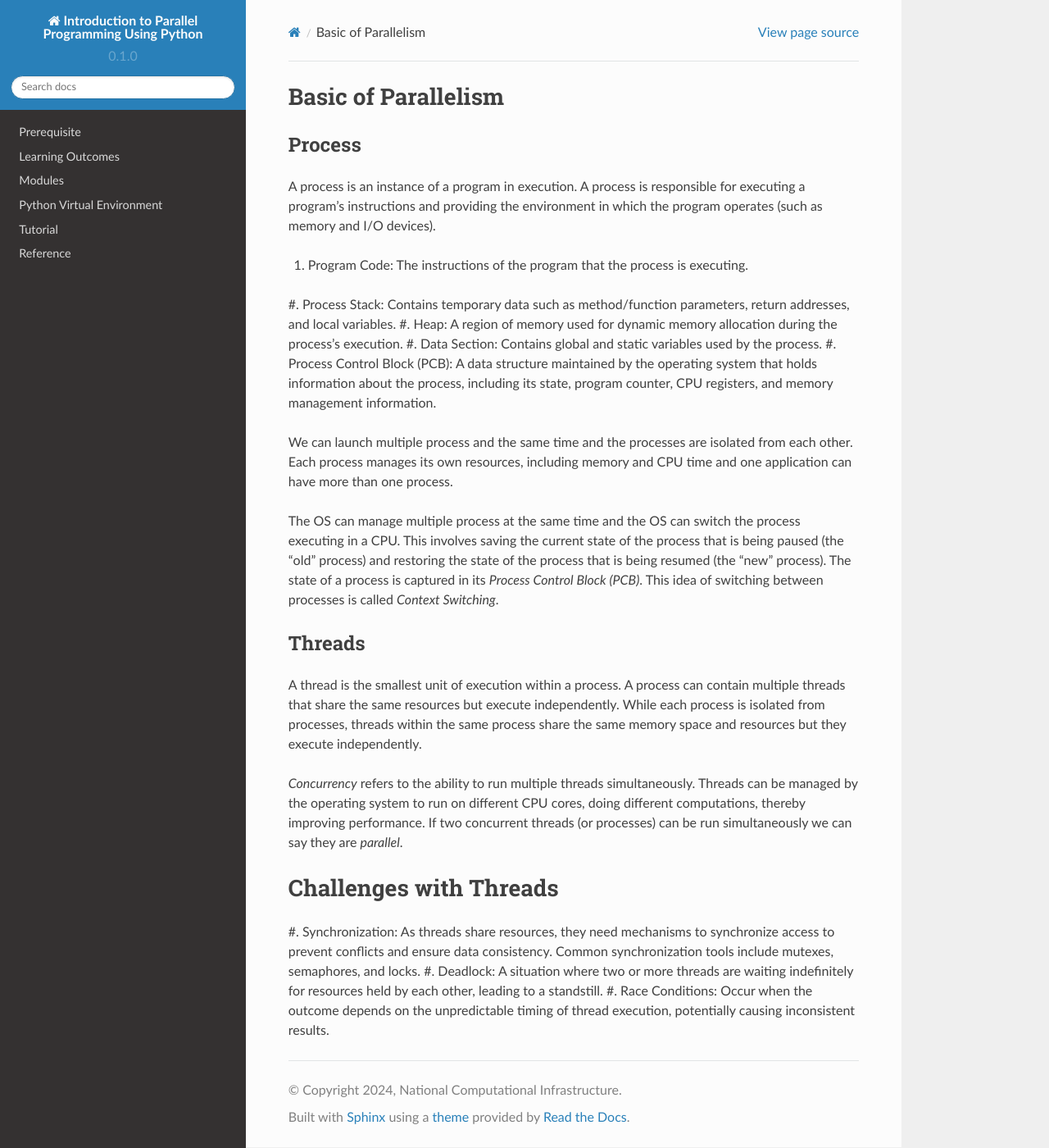
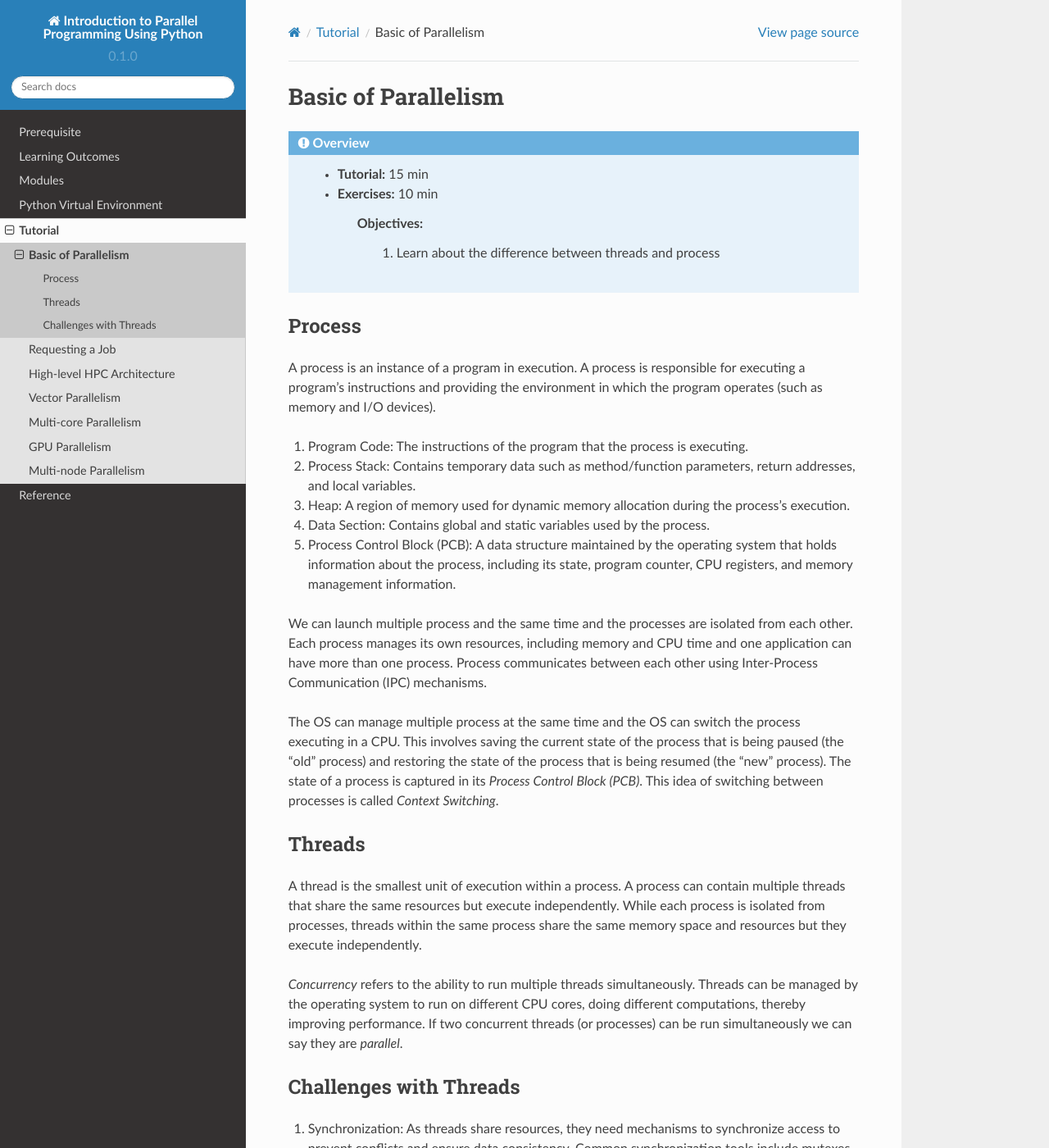
Before and after one commit to NCI900-Training-Organisation/intro-to-parallel-programming, a Sphinx documentation site: the page built from docs/source/tutorial/basics.rst, in a window 1280 px wide and 1400 px high. Shown: the whole window at 82% size. Built offline with Sphinx 7.4.7 and the Read the Docs theme 2.0.0, drawn with Linux system fonts in a browser that asks for light colours; pages that are not in the unit, such as notebooks, are missing from menus; some of the changed text lies outside the part shown.

Commit message:
threads and processes

```diff
--- a/docs/source/index.rst
+++ b/docs/source/index.rst
@@ -16,6 +16,8 @@
 
    * - Topics
      - Duration
+   * - Basic of Parallelism
+     - 25 minutes
    * - Requesting a Job
      - 20 minutes
    * - High-level HPC Architecture
--- a/docs/source/basics.rst
+++ b/docs/source/tutorial/basics.rst
@@ -1,5 +1,14 @@
 Basic of Parallelism
 --------------------
+
+.. admonition:: Overview
+   :class: Overview
+
+    * **Tutorial:** 15 min
+    * **Exercises:** 10 min
+
+        **Objectives:**
+            #. Learn about the difference between threads and process
 
 Process
 ********
@@ -8,16 +17,15 @@
 instructions and providing the environment in which the program operates (such as memory and I/O devices).
 
 #. Program Code: The instructions of the program that the process is executing.
-#. Process Stack: Contains temporary data such as method/function parameters, return addresses, and
-local variables.
+#. Process Stack: Contains temporary data such as method/function parameters, return addresses, and local variables.
 #. Heap: A region of memory used for dynamic memory allocation during the process's execution.
 #. Data Section: Contains global and static variables used by the process.
-#. Process Control Block (PCB): A data structure maintained by the operating system that holds information
-about the process, including its state, program counter, CPU registers, and memory management information.
+#. Process Control Block (PCB): A data structure maintained by the operating system that holds information about the process, including its state, program counter, CPU registers, and memory management information.
 
 We can launch multiple process and the same time and the processes are isolated from each other.
 Each process manages its own resources, including memory and CPU time and one application can
-have more than one process.
+have more than one process. Process communicates between each other using Inter-Process Communication (IPC)
+mechanisms.
 
 The OS can manage multiple process at the same time and the OS can switch the process executing in a CPU.
 This involves saving the current state of the process that is being paused (the "old" process) and restoring
@@ -38,10 +46,15 @@
 they are *parallel*.
 
 Challenges with Threads
------------------------
-#. Synchronization: As threads share resources, they need mechanisms to synchronize access to prevent
-conflicts and ensure data consistency. Common synchronization tools include mutexes, semaphores, and locks.
-#. Deadlock: A situation where two or more threads are waiting indefinitely for resources held by each other,
-leading to a standstill.
-#. Race Conditions: Occur when the outcome depends on the unpredictable timing of thread execution,
-potentially causing inconsistent results.
+***********************
+
+#. Synchronization: As threads share resources, they need mechanisms to synchronize access to prevent conflicts and ensure data consistency. Common synchronization tools include mutexes, semaphores, and locks.
+#. Deadlock: A situation where two or more threads are waiting indefinitely for resources held by each other, leading to a standstill.
+#. Race Conditions: Occur when the outcome depends on the unpredictable timing of thread execution, potentially causing inconsistent results.
+
+.. admonition:: Key Points
+   :class: hint
+
+    #. Processes are isolated with separate memory spaces, while threads share the same memory space within a process.
+    #. Processes have higher creation and management overhead due to separate resources and memory, whereas threads are lighter and cheaper to manage.
+    #. Threads can communicate easily and efficiently since they share memory, while processes require more complex and resource-intensive Inter-Process Communication (IPC) mechanisms.
--- a/docs/source/tutorial/multicore.rst
+++ b/docs/source/tutorial/multicore.rst
@@ -45,7 +45,10 @@
 threads, managing shared resources, and avoiding issues like race conditions and deadlocks. Effective multi-core
 programming requires careful design to handle these complexities.
 
-NUMA (Non-Uniform Memory Access) is a computer architecture design used in multi-core and multi-processor systems
+Non-Uniform Memory Access (NUMA)
+********************************
+
+NUMA is a computer architecture design used in multi-core and multi-processor systems
 where the memory access time depends on the location of the memory relative to the processor. In NUMA systems,
 the memory is divided into multiple regions, each associated with one or more processors. Each processor has
 fast access to its local memory region but slower access to memory nodes associated with other processors.
```
